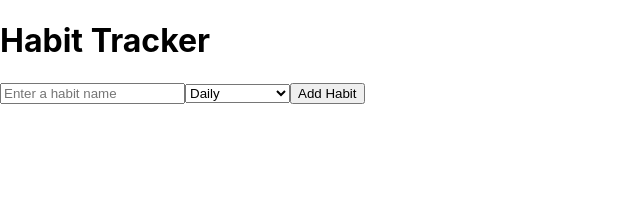
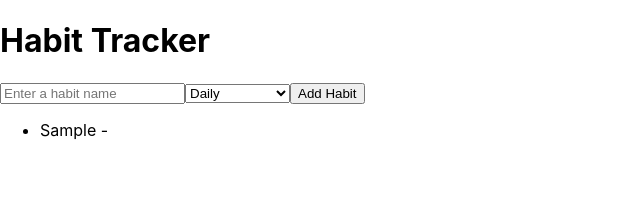
Before and after one commit to annacwu/ReactHabitTracker, a React (Create React App) app: page / in a window 1280 px wide. Both pictures are taken after typing "Sample" into the empty fields and a click on the button "Add Habit". Shown: the top 210 px of the page, without its empty margins (0-640 px from the left). Built offline with nearby package versions, Linux system fonts and the light colour scheme.

Commit message:
Add habit list to UI

```diff
--- a/src/App.tsx
+++ b/src/App.tsx
@@ -1,7 +1,7 @@
 import React, { useState } from 'react';
 import AddHabitForm from './components/AddHabitForm';
 import HabitList from './components/HabitList';
-import { Habit } from './types';
+import { Habit, isCustomFrequency } from './types';
 
 const App: React.FC = () => {
 	const [habits, setHabits] = useState<Habit[]>([]);
@@ -14,6 +14,11 @@ const App: React.FC = () => {
 	  <div>
 	  	<h1> Habit Tracker </h1>
 		<AddHabitForm addHabit={addHabit} />
+		<ul>
+			{habits.map((habit, index) => (
+				<li key={index}>{habit.name} - {" "}</li>
+			))}
+		</ul>
 	  </div>
       );
 }
```
